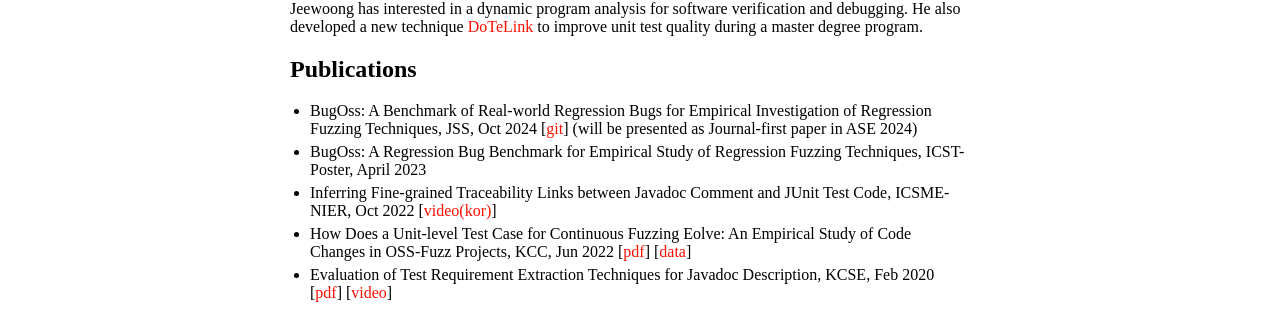
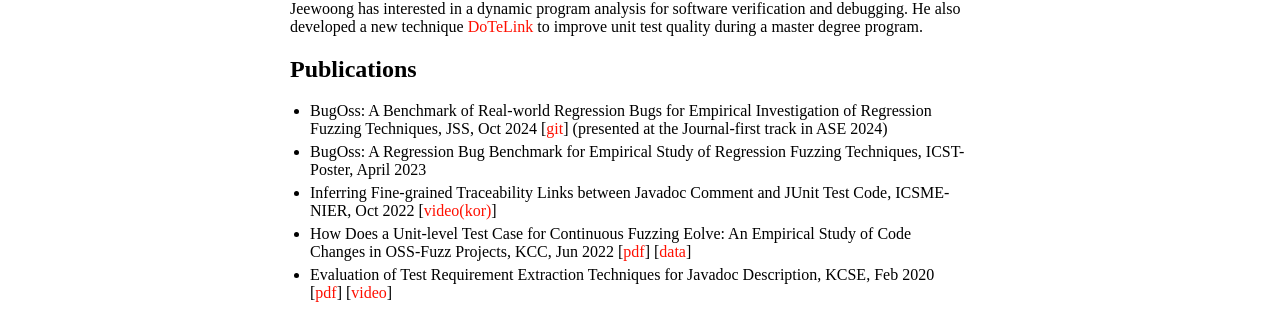
Before and after one commit to JeewoongKim/jeewoongkim.github.io, a Jekyll site: the page built from index.md, in a window 1280 px wide. Shown: the part 385-697 px from the top of the page. Built offline with Jekyll 4.4.1, drawn with Linux system fonts in a browser that asks for light colours; our own code applies the rules of GitHub Pages for plain Markdown files.

Commit message:
Update index.md

```diff
--- a/index.md
+++ b/index.md
@@ -20,7 +20,7 @@ Jeewoong has interested in a dynamic program analysis for software verification
 
 ## Publications
 
-- BugOss: A Benchmark of Real-world Regression Bugs for Empirical Investigation of Regression Fuzzing Techniques, JSS, Oct 2024 \[[git](https://github.com/sdevlab/BugOss)\]  (will be presented as Journal-first paper in ASE 2024)
+- BugOss: A Benchmark of Real-world Regression Bugs for Empirical Investigation of Regression Fuzzing Techniques, JSS, Oct 2024 \[[git](https://github.com/sdevlab/BugOss)\]  (presented at the Journal-first track in ASE 2024)
 - BugOss: A Regression Bug Benchmark for Empirical Study of Regression Fuzzing Techniques, ICST-Poster, April 2023
 - Inferring Fine-grained Traceability Links between Javadoc Comment and JUnit Test Code, ICSME-NIER, Oct 2022  \[[video(kor)](https://youtu.be/cYSnoM7Z9hc)\]
 - How Does a Unit-level Test Case for Continuous Fuzzing Eolve: An Empirical Study of Code Changes in OSS-Fuzz Projects, KCC, Jun 2022 \[[pdf](/pubs/kcc22_oss-fuzz-change.pdf)\] \[[data](https://github.com/ARISE-Handong/oss-fuzz-study)\]
```
